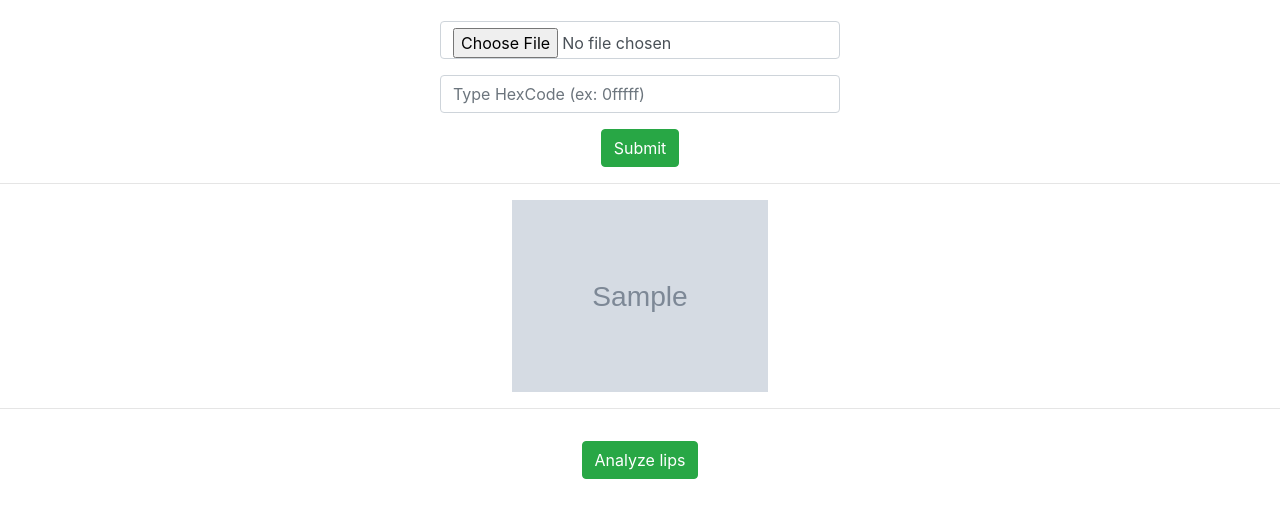
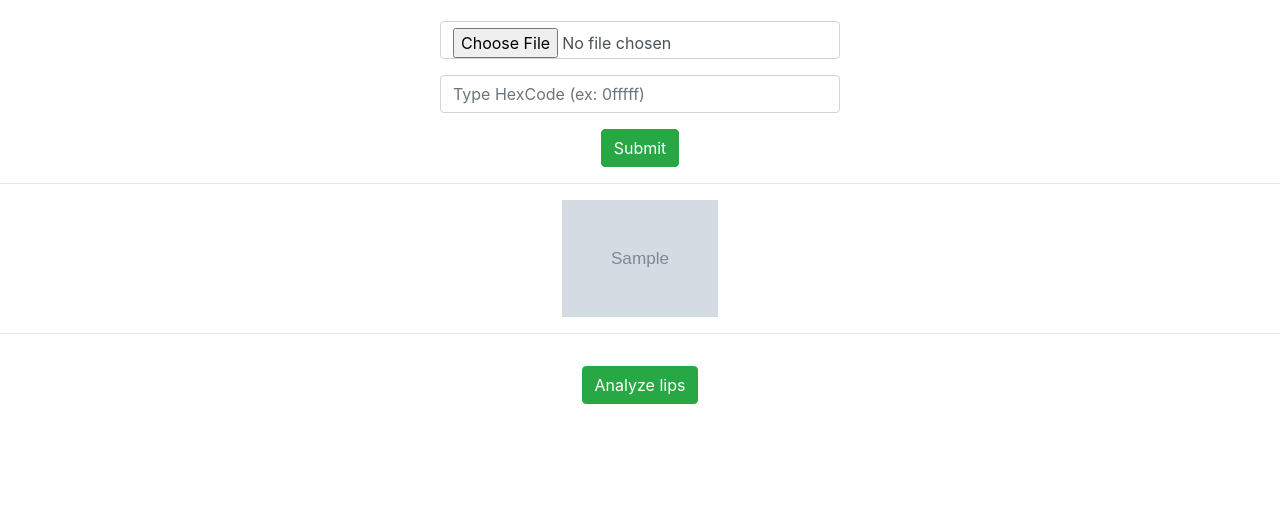
Before and after one commit to bawantha/face-scan, a Flask app: template templates/index.html in a window 1280 px wide. Shown: the part 181-699 px from the top of the page. Run offline with Flask 2, Linux system fonts and the light colour scheme; the template is opened without the code that fills it: most values are stand-ins (such as "Sample title", 1, 10 or a date in 2020); grey boxes marked "Sample" are stand-in pictures; parts of the project's set-up code (start-up, migrations or seed data) failed here and were passed over; some libraries are stand-ins or nearby versions.

```diff
--- a/templates/index.html
+++ b/templates/index.html
@@ -40,7 +40,7 @@
                   <hr>
 
                   {% for file in files %}
-                    <img src="{{ url_for('upload', filename=file) }}" style="width: 256px">
+                    <img src="{{ url_for('upload', filename=file) }}" style="width: 156px">
                   {% endfor %}
 
                   <br>
```
Also changed, not shown: 1 other file.
